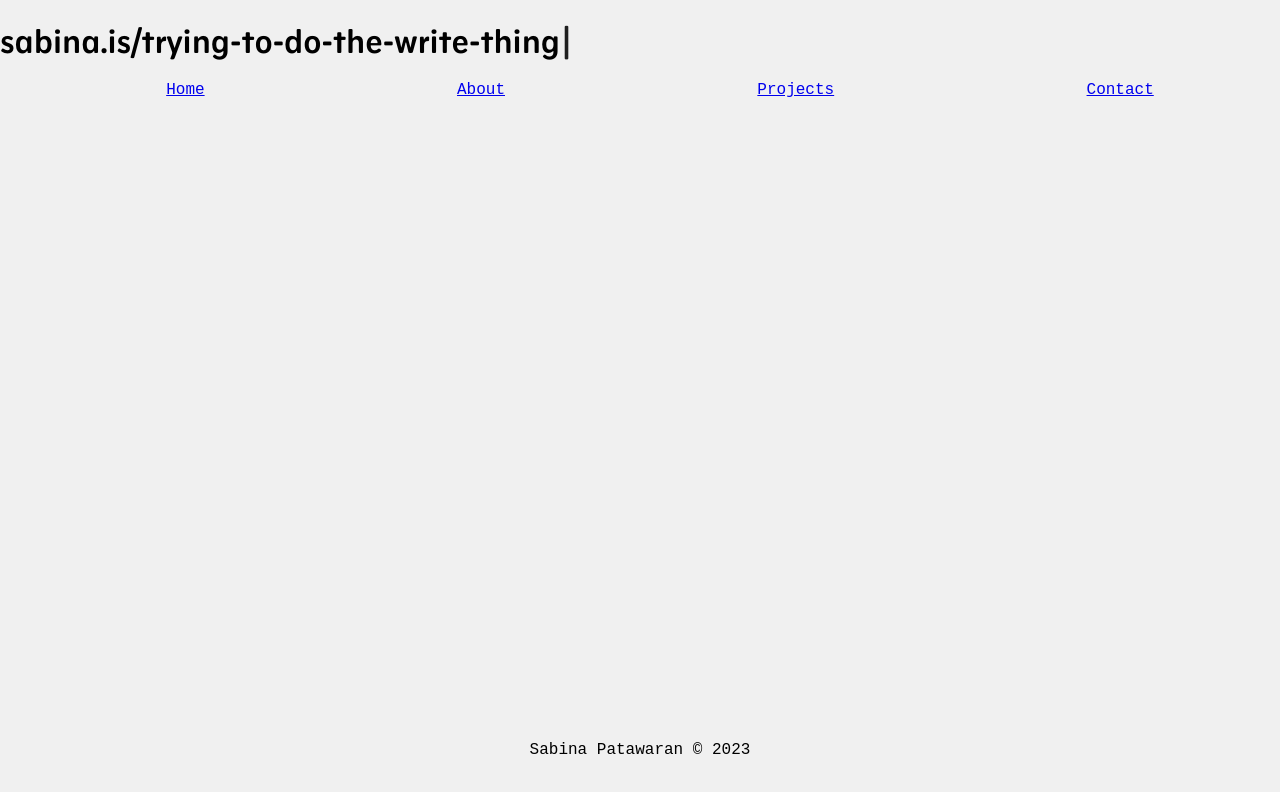
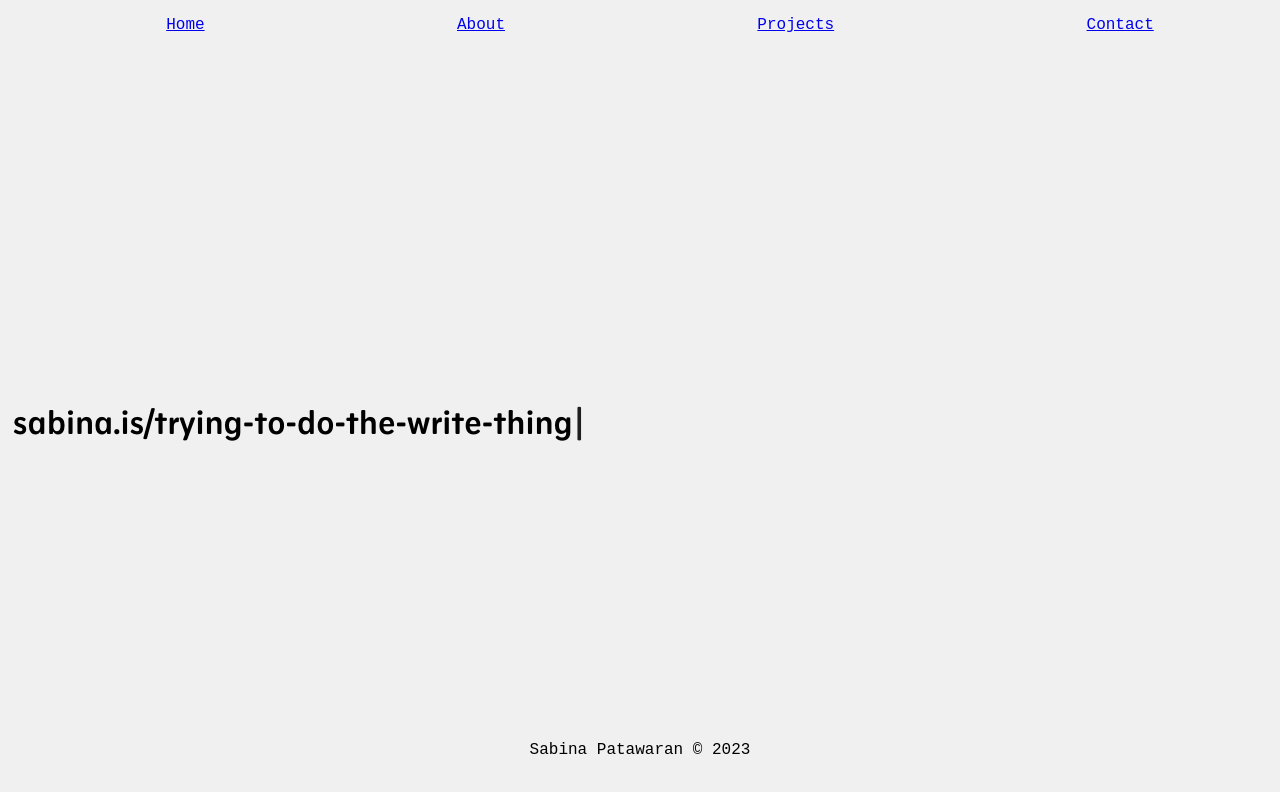
Before and after one commit to sabinapatawaran/sabina.is, a React (Create React App) app: page / in a window 1280 px wide. Shown: the top 792 px of the page. Built offline with nearby package versions, Linux system fonts and the light colour scheme.

Commit message:
revert to location, uniform styling

```diff
--- a/src/components/Header/Header.module.css
+++ b/src/components/Header/Header.module.css
@@ -5,10 +5,6 @@
     left: 50%;
     top: 50%;
     transform: translate(-50%, -50%);
-}
-
-.other-header {
-    color: blue;
 }
 
 /* Animated caret */
--- a/src/components/Header/index.jsx
+++ b/src/components/Header/index.jsx
@@ -1,4 +1,4 @@
-import { useLocation } from "react-router-dom";
+import { useLocation, useHistory } from "react-router-dom";
 import styles from "./Header.module.css";
 import Typed from 'react-typed';
 
@@ -7,10 +7,13 @@ import Typed from 'react-typed';
 
 const Header = () => {
     const { pathname } = useLocation();
+    // let history = useHistory();
+
+    const headerStyles = pathname==="/" ? `${styles["welcome-header"]}` : ``
 
     return (
         <header>
-            <h1>
+            <h1 className={headerStyles}>
                 sabina.is/
                 {pathname === "/" && <Typed
                     strings={[`trying-to-do-the-write-thing`]}
@@ -40,4 +43,4 @@ const Header = () => {
 export default Header;
 
 // string interpolation -> colour the 'write'
-// finalise 404
+// finalise 404. when 404 page is activated --> trigger a state, changes header?
```
